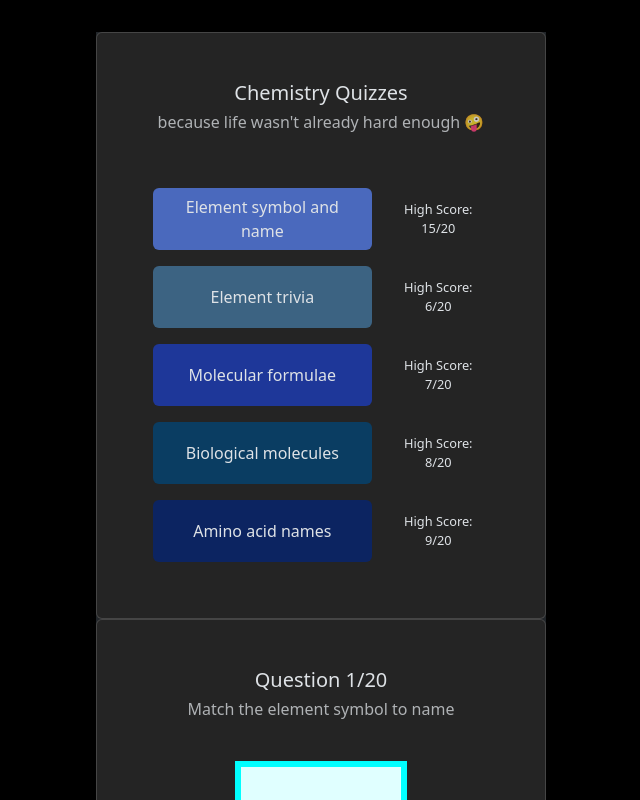
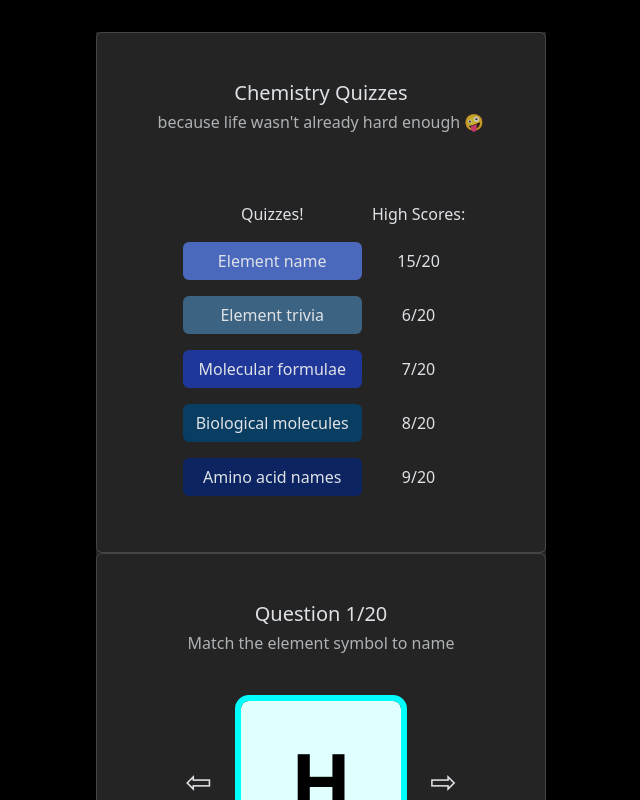
Before and after one commit to BradenKartchner/react-trivia, a React (Vite) app in the folder vite-project/: page / in a window 1280 px wide. Shown: the top 800 px of the page, without its empty margins (319-959 px from the left). Built offline with nearby package versions, Linux system fonts and the light colour scheme.

Commit message:
slight refactoring of MenuCard

```diff
--- a/vite-project/src/components/MenuCard.css
+++ b/vite-project/src/components/MenuCard.css
@@ -1,21 +1,47 @@
+/* hover color: take each number in the rgb and multiply by 0.85 */
 .btn-1 {
     background-color: rgba(74, 105, 189, 1);
+    transition: background-color 0.15s;
+}
+
+.btn-1:hover {
+    background-color: rgb(63, 89, 161);
 }
 
 .btn-2 {
     background-color: rgba(60, 99, 130, 1);
+    transition: background-color 0.15s;
+}
+
+.btn-2:hover {
+    background-color: rgb(51, 84, 111);
 }
 
 .btn-3 {
     background-color: rgba(30, 55, 153, 1);
+    transition: background-color 0.15s;
+}
+
+.btn-3:hover {
+    background-color: rgb(26, 47, 130);
 }
 
 .btn-4 {
     background-color: rgba(10, 61, 98, 1);
+    transition: background-color 0.15s;
+}
+
+.btn-4:hover {
+    background-color: rgb(9, 52, 83);
 }
 
 .btn-5 {
     background-color: rgba(12, 36, 97, 1);
+    transition: background-color 0.15s;
+}
+
+.btn-5:hover {
+    background-color: rgb(10, 31, 82);
 }
 
 .card div {
@@ -28,6 +54,12 @@
     place-items: center;
 }
 
+.label-span {
+    margin-top: auto;
+    vertical-align: bottom;
+    margin-bottom: 0.5rem;
+}
+
 button {
     place-items: center;
 }
@@ -35,7 +67,7 @@ button {
 .card-body p.card-text.menu-buttons {
     display: grid;
     grid-template-columns: 2fr 1fr;
-    grid-template-rows: repeat(5, 1fr);
+    grid-template-rows: repeat(6, 1fr);
 }
 
 /*
@@ -44,7 +76,7 @@ button {
 */
 
 .high-score {
-    font-size: 0.8em;
+    font-size: 1rem;
     align-self: center;
     text-align: center;
 }
--- a/vite-project/src/components/MenuCard.tsx
+++ b/vite-project/src/components/MenuCard.tsx
@@ -1,3 +1,7 @@
+/**
+ * TODO: make a difficulty column that doesn't appear on smaller screens?
+ */
+
 import "./MenuCard.css";
 import { ScoreObject } from "../App";
 import { Fragment } from "react/jsx-runtime";
@@ -9,7 +13,7 @@ interface Props {
 function MenuCard({ highScores }: Props) {
     const smileEmoji = String.fromCodePoint(0x1f92a);
     const quizNames: string[] = [
-        "Element symbol and name",
+        "Element name",
         "Element trivia",
         "Molecular formulae",
         "Biological molecules",
@@ -28,6 +32,8 @@ function MenuCard({ highScores }: Props) {
                         className="card-text menu-buttons"
                         style={{ marginTop: "3rem" }}
                     >
+                        <span className="label-span">Quizzes!</span>
+                        <span className="label-span">High Scores:</span>
                         {Object.keys(highScores).map((item, index) => {
                             return (
                                 <Fragment key={`${item}${index}`}>
@@ -40,8 +46,6 @@ function MenuCard({ highScores }: Props) {
                                         {quizNames[index]}
                                     </button>
                                     <span className="high-score">
-                                        High Score:
-                                        <br />
                                         {highScores[item as keyof ScoreObject]}
                                         /20
                                     </span>
--- a/vite-project/src/components/QuizCard.css
+++ b/vite-project/src/components/QuizCard.css
@@ -25,6 +25,7 @@ span.question-span {
     outline: 0.4rem solid aqua;
     margin-left: 0.5rem;
     margin-right: 0.5rem;
+    border-radius: 0.5rem;
 }
 
 .card-body p.card-text.answer-buttons {
--- a/vite-project/src/components/ScoreCard.tsx
+++ b/vite-project/src/components/ScoreCard.tsx
@@ -1,3 +1,7 @@
+/**
+ * TODO: display either "New high score!" or "high score: x/20" in the subtitle conditionally
+ */
+
 import "./ScoreCard.css";
 
 function ScoreCard() {
```
